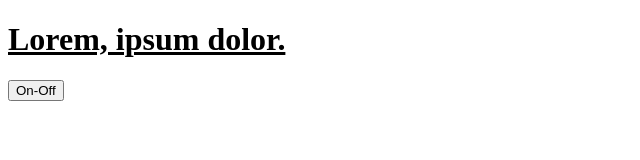
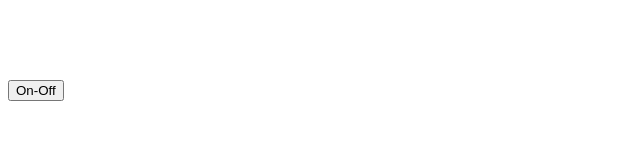
Before and after one commit to dkopylov76/Homework1, a plain HTML site: page hw-9.html in a window 1280 px wide. Both pictures are taken after a click on the button "On-Off". Shown: the whole page, without its empty margins (0-640 px from the left). Drawn offline with Linux system fonts and the light colour scheme.

Commit message:
hw_9_html_23

```diff
--- a/hw-9.html
+++ b/hw-9.html
@@ -6,7 +6,7 @@
     <title>Homework9</title>
     <style>
         .title_transp {
-            text-decoration: underline;
+            color: transparent;
         }
     </style>
 </head>
```
